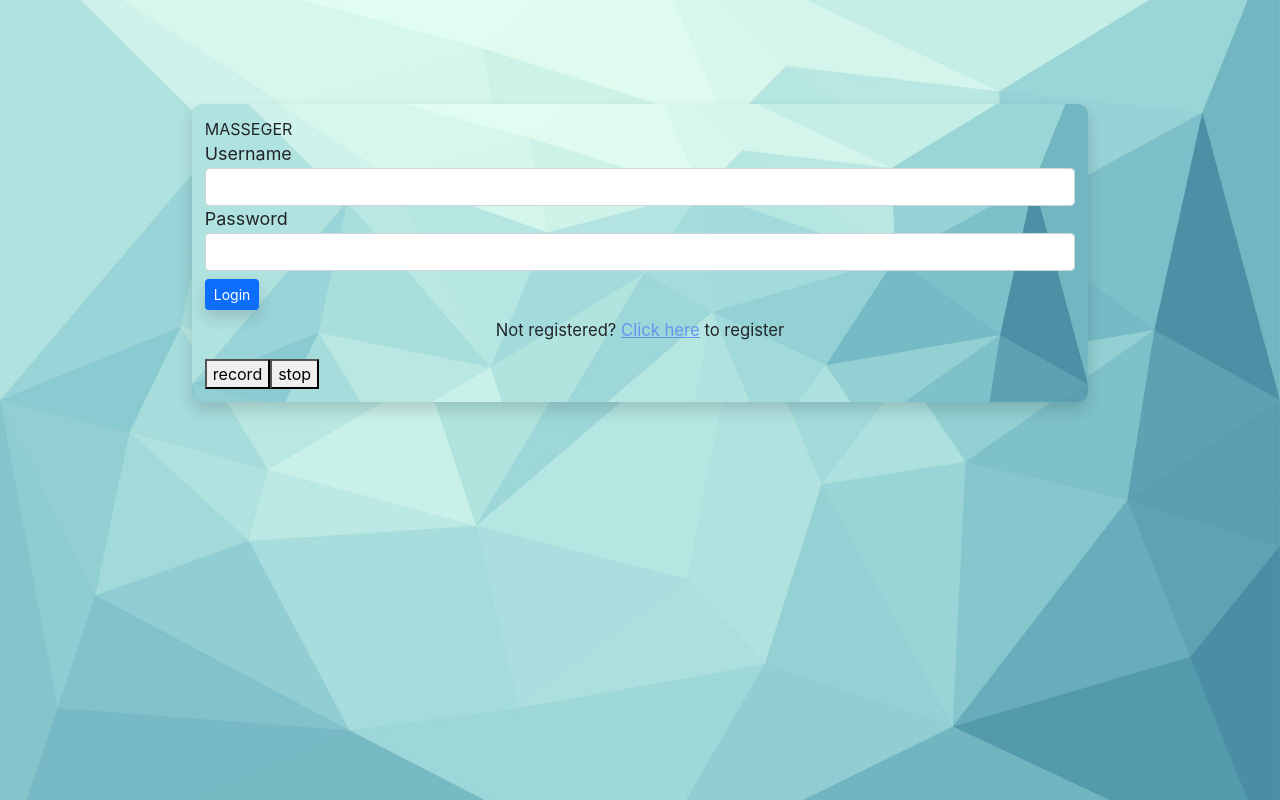
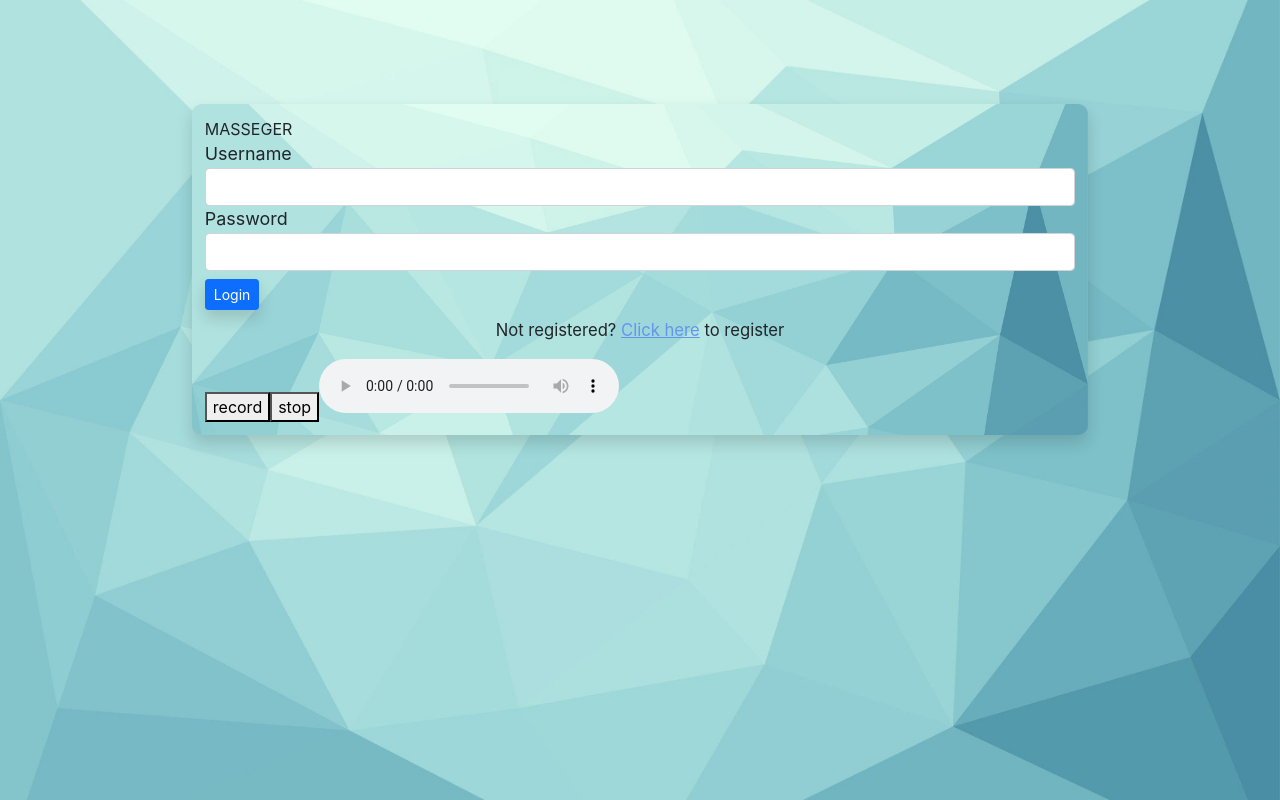
Before and after one commit to OrelMishan/Massenger, a React (Create React App) app: page / in a window 1280 px wide. Built offline with nearby package versions, Linux system fonts and the light colour scheme; the HTML template or start-up script is replaced by a standard one.

Commit message:
add basic record

```diff
--- a/src/LoginPage.js
+++ b/src/LoginPage.js
@@ -1,6 +1,6 @@
 import {Link} from "react-router-dom";
 import InputSec from "./InputSec";
-import {useRef} from "react";
+import {useRef, useState} from "react";
 import registeredUsers from "./Users";
 
 
@@ -21,6 +21,7 @@ const recordAudio = () =>
                 mediaRecorder.addEventListener("stop", () => {
                     const audioBlob = new Blob(audioChunks);
                     const audioUrl = URL.createObjectURL(audioBlob);
+                    console.log(audioUrl);
                     const audio = new Audio(audioUrl);
                     const play = () => audio.play();
                     resolve({audioBlob, audioUrl, play});
@@ -30,7 +31,6 @@ const recordAudio = () =>
             });
 
         resolve({start, stop});
-
     });
 
 
@@ -54,15 +54,16 @@ function login(username, password) {
 
 
 function LoginPage({setUser}) {
-    const rec = null;
+    let rec = null;
+    const [audioUrl,setAudioUrl]=useState("");
     const myFun = async () => {
-        this.rec = await recordAudio();
-        alert("start")
+        rec = await recordAudio();
         rec.start();
     }
     const stopFun = async () => {
-        const audio = await this.rec.stop();
+        const audio = await rec.stop();
         audio.play();
+        setAudioUrl(audio.audioUrl);
     };
 
 
@@ -93,6 +94,7 @@ function LoginPage({setUser}) {
             </div>
             <button onClick={myFun}>record</button>
             <button onClick={stopFun}>stop</button>
+            <audio src={audioUrl} controls/>
         </div>);
 }
 
```
